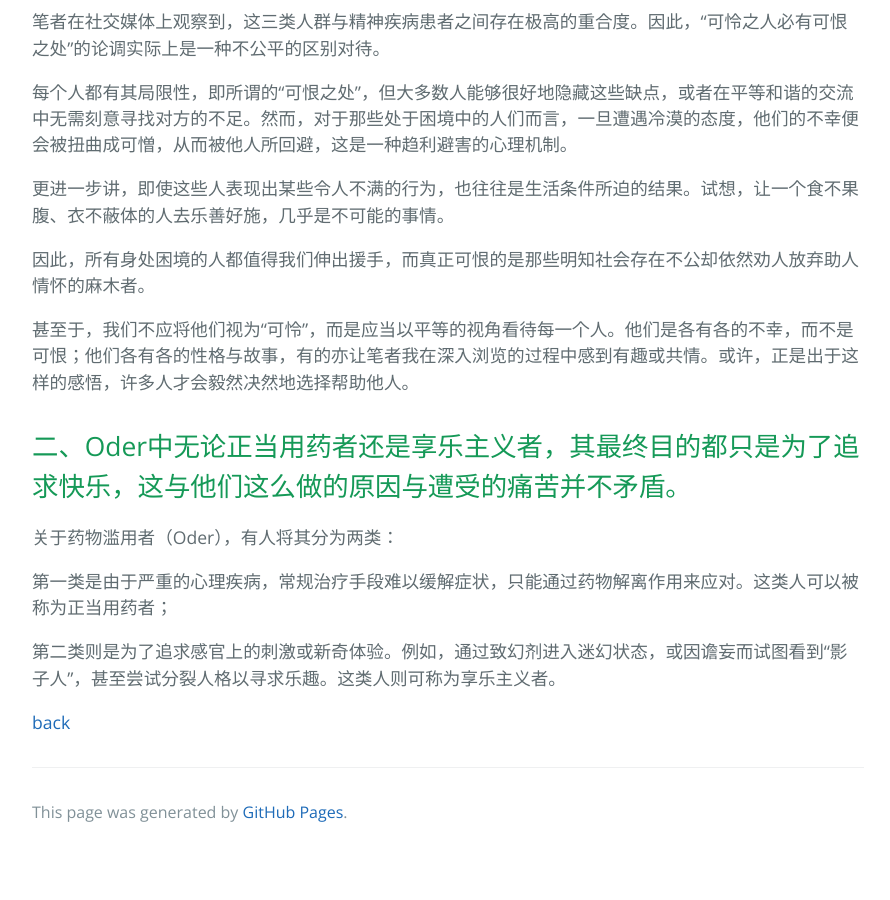
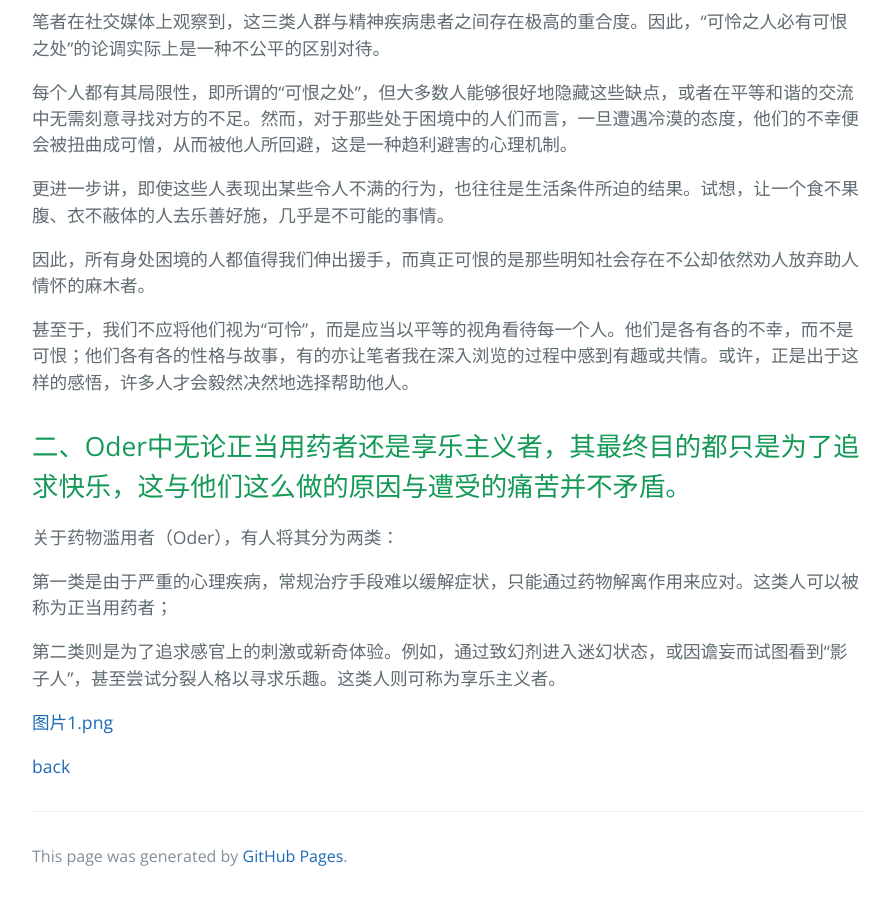
Before and after one commit to Seroliya/Seroliya.github.io, a Jekyll site: the page built from odreport1.md, in a window 1280 px wide and 900 px high, scrolled down 720 px. Shown: the whole window, without its empty margins (192-1082 px from the left). Built offline with Jekyll 4.4.1, drawn with Linux system fonts in a browser that asks for light colours; before the commit the page ends 1576 px from its top, so only the background shows below that.

Commit message:
Update odreport1.md

```diff
--- a/odreport1.md
+++ b/odreport1.md
@@ -31,4 +31,6 @@ description: 写于2024年11月
 
 第二类则是为了追求感官上的刺激或新奇体验。例如，通过致幻剂进入迷幻状态，或因谵妄而试图看到“影子人”，甚至尝试分裂人格以寻求乐趣。这类人则可称为享乐主义者。
 
+[图片1.png](./assets/图片1.png)
+
 [back](./)
```
